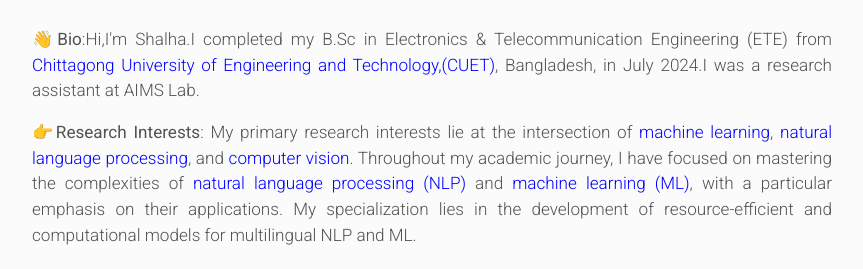
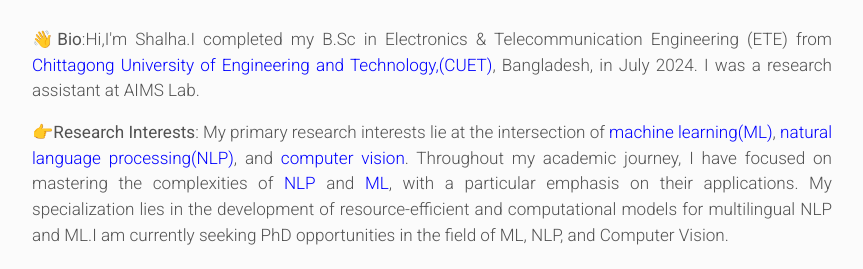
Before and after one commit to Shalha-Mucha18/protfolio, a plain HTML site: page index.html in a window 1280 px wide. Shown: the part 279-548 px from the top of the page, without its empty margins (208-1071 px from the left). Drawn offline with nearby package versions, Linux system fonts and the light colour scheme; a script that the page names is missing; some icons are missing.

Commit message:
Update index.html

```diff
--- a/index.html
+++ b/index.html
@@ -109,11 +109,11 @@
 	<div style="padding-top: 2px;" class="splash">
 					<div class="mainpara">
 						<p class="subpara" align="justify">
-							<b>&#128075Bio</b>:Hi,I'm Shalha.I completed my B.Sc in Electronics & Telecommunication Engineering (ETE) from <span style="color: blue;">Chittagong University of Engineering and Technology,(CUET)</span>, Bangladesh, in July 2024.I was a research assistant at AIMS Lab.
+							<b>&#128075Bio</b>:Hi,I'm Shalha.I completed my B.Sc in Electronics & Telecommunication Engineering (ETE) from <span style="color: blue;">Chittagong University of Engineering and Technology,(CUET)</span>, Bangladesh, in July 2024. I was a research assistant at AIMS Lab.
 
 							</p>
 						<p class="subpara lingtheme" align="justify">
-							<b>	&#128073Research Interests</b>: My primary research interests lie at the intersection of <span style="color: blue;">machine learning</span>, <span style="color: blue;">natural language processing</span>, and <span style="color: blue;">computer vision</span>. Throughout my academic journey, I have focused on mastering the complexities of <span style="color: blue;">natural language processing (NLP)</span> and <span style="color: blue;">machine learning (ML)</span>, with a particular emphasis on their applications. My specialization lies in the development of resource-efficient and computational models for multilingual NLP and ML.
+							<b>	&#128073Research Interests</b>: My primary research interests lie at the intersection of <span style="color: blue;">machine learning(ML)</span>, <span style="color: blue;">natural language processing(NLP)</span>, and <span style="color: blue;">computer vision</span>. Throughout my academic journey, I have focused on mastering the complexities of <span style="color: blue;">NLP</span> and <span style="color: blue;">ML</span>, with a particular emphasis on their applications. My specialization lies in the development of resource-efficient and computational models for multilingual NLP and ML.I am currently seeking PhD opportunities in the field of ML, NLP, and Computer Vision.
 
 
 							</p>
```
